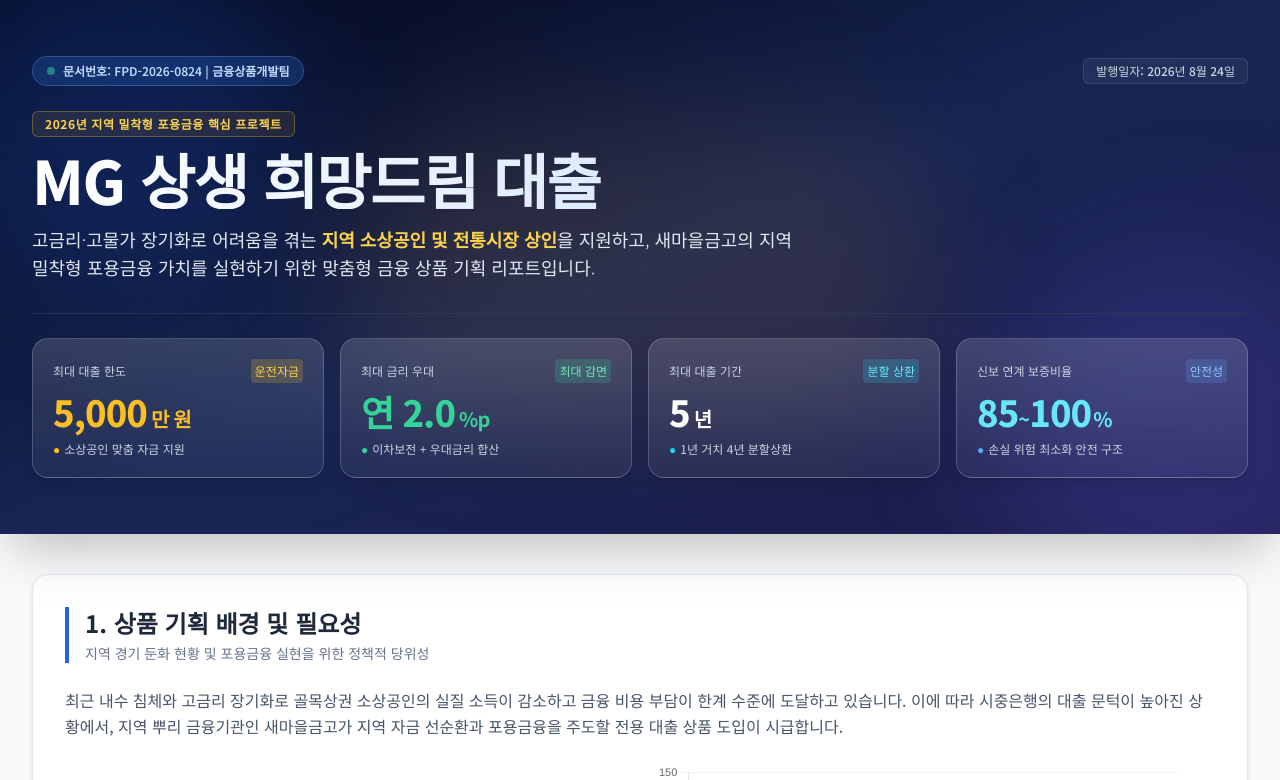
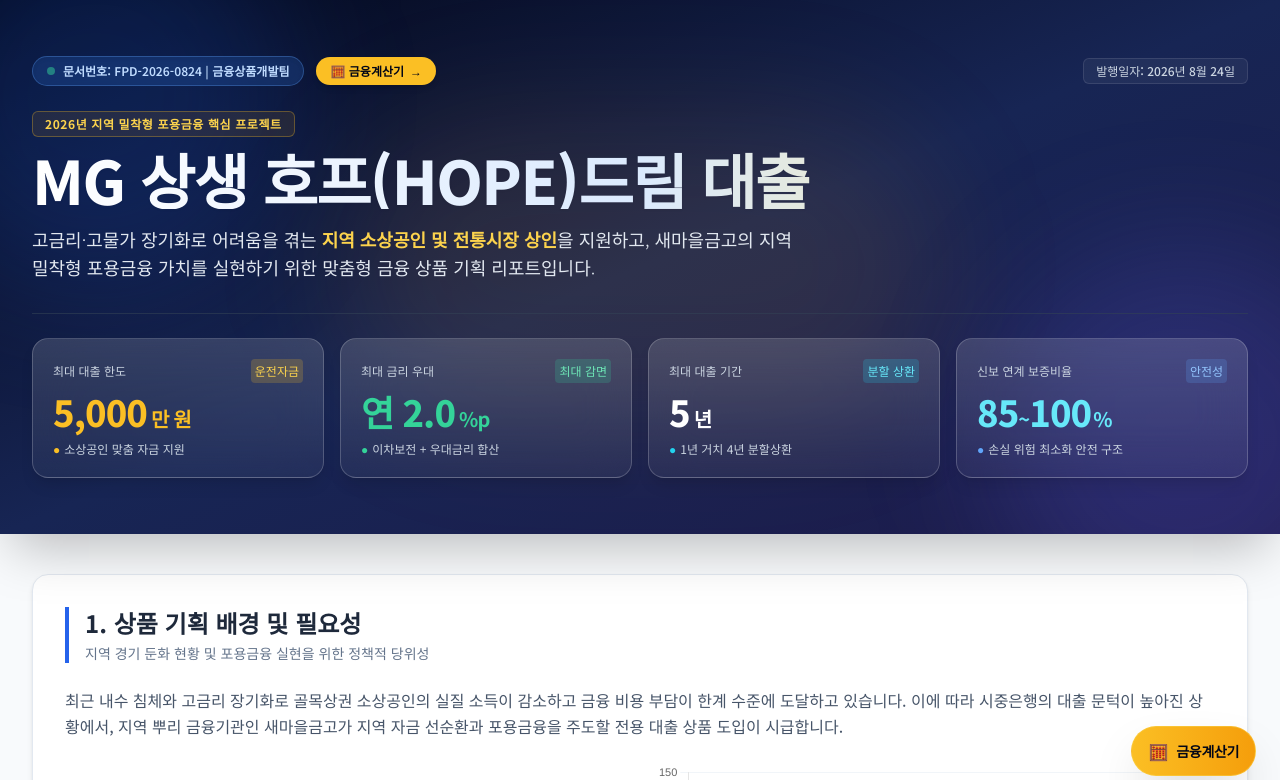
Before and after one commit to Dyannezero/mg0824, a plain HTML site: page index.html in a window 1280 px wide. Shown: the top 780 px of the page. Drawn offline with nearby package versions, Linux system fonts and the light colour scheme.

Commit message:
index.html

```diff
--- a/index.html
+++ b/index.html
@@ -3,7 +3,7 @@
 <head>
     <meta charset="UTF-8">
     <meta name="viewport" content="width=device-width, initial-scale=1.0">
-    <title>MG 상생 희망드림 대출 - 상품 기획 인포그래픽</title>
+    <title>MG 상생 호프(HOPE)드림 대출 - 상품 기획 인포그래픽</title>
     <!-- Tailwind CSS CDN -->
     <script src="https://cdn.tailwindcss.com"></script>
     <!-- Chart.js CDN -->
@@ -43,9 +43,15 @@
 
         <div class="relative max-w-7xl mx-auto">
             <div class="flex flex-wrap items-center justify-between gap-4 mb-6">
-                <div class="inline-flex items-center gap-2 px-3.5 py-1.5 rounded-full text-xs font-semibold bg-blue-500/20 text-blue-200 border border-blue-400/30 backdrop-blur-md shadow-inner">
-                    <span class="w-2 h-2 rounded-full bg-emerald-400 animate-pulse"></span>
-                    <span>문서번호: FPD-2026-0824 | 금융상품개발팀</span>
+                <div class="flex flex-wrap items-center gap-3">
+                    <div class="inline-flex items-center gap-2 px-3.5 py-1.5 rounded-full text-xs font-semibold bg-blue-500/20 text-blue-200 border border-blue-400/30 backdrop-blur-md shadow-inner">
+                        <span class="w-2 h-2 rounded-full bg-emerald-400 animate-pulse"></span>
+                        <span>문서번호: FPD-2026-0824 | 금융상품개발팀</span>
+                    </div>
+                    <a href="https://dyannezero.github.io/mg0824/cal" target="_blank" rel="noopener noreferrer" class="inline-flex items-center gap-1.5 px-3.5 py-1.5 rounded-full text-xs font-bold bg-amber-400 hover:bg-amber-300 text-slate-950 transition-all shadow-md hover:shadow-amber-400/30 active:scale-95 group">
+                        <span>🧮 금융계산기</span>
+                        <span class="group-hover:translate-x-0.5 transition-transform">→</span>
+                    </a>
                 </div>
                 <div class="text-xs font-medium text-slate-300 bg-white/5 px-3 py-1 rounded-md border border-white/10">
                     발행일자: 2026년 8월 24일
@@ -57,7 +63,7 @@
                     2026년 지역 밀착형 포용금융 핵심 프로젝트
                 </div>
                 <h1 class="text-4xl sm:text-5xl md:text-6xl font-black tracking-tight mb-4 text-transparent bg-clip-text bg-gradient-to-r from-white via-blue-100 to-amber-200 drop-shadow-sm">
-                    MG 상생 희망드림 대출
+                    MG 상생 호프(HOPE)드림 대출
                 </h1>
                 <p class="text-base sm:text-lg text-slate-200 max-w-3xl font-light leading-relaxed">
                     고금리·고물가 장기화로 어려움을 겪는 <strong class="font-semibold text-amber-300">지역 소상공인 및 전통시장 상인</strong>을 지원하고, 새마을금고의 지역 밀착형 포용금융 가치를 실현하기 위한 맞춤형 금융 상품 기획 리포트입니다.
@@ -405,6 +411,12 @@
 
     </main>
 
+    <!-- Floating Financial Calculator Widget -->
+    <a href="https://dyannezero.github.io/mg0824/cal" target="_blank" rel="noopener noreferrer" class="fixed bottom-6 right-6 z-50 flex items-center gap-2 px-4 py-3 bg-gradient-to-r from-amber-400 to-amber-500 hover:from-amber-300 hover:to-amber-400 text-slate-950 font-bold rounded-full shadow-2xl hover:shadow-amber-400/40 border border-amber-300/50 transition-all duration-300 hover:scale-105 active:scale-95">
+        <span class="text-base">🧮</span>
+        <span class="text-xs sm:text-sm tracking-tight">금융계산기</span>
+    </a>
+
     <!-- Footer -->
     <footer class="bg-slate-900 text-slate-400 py-8 border-t border-slate-800 mt-12">
         <div class="max-w-7xl mx-auto px-4 text-center text-xs leading-relaxed space-y-2">
```
